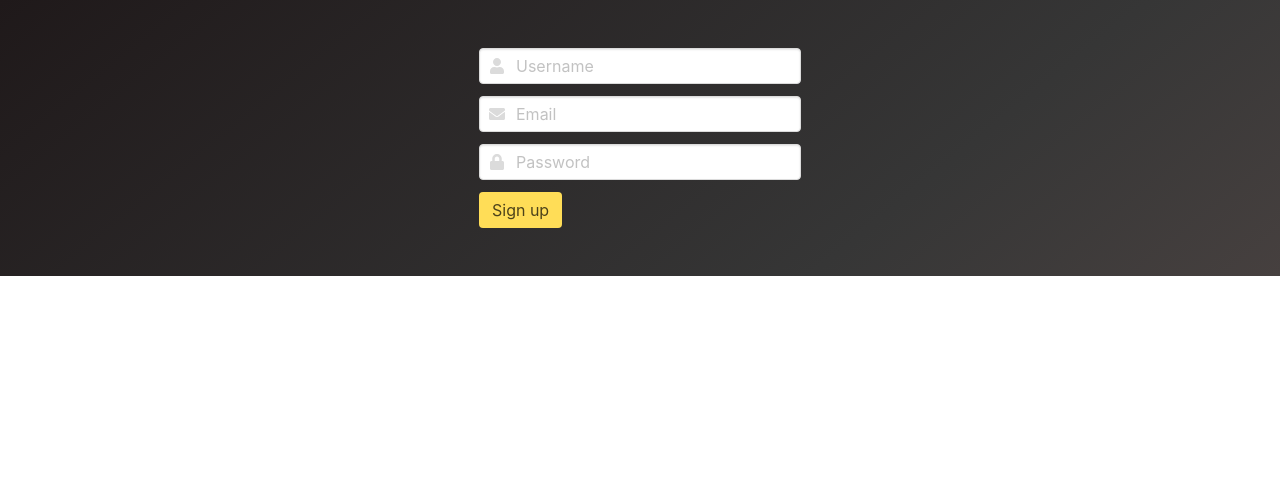
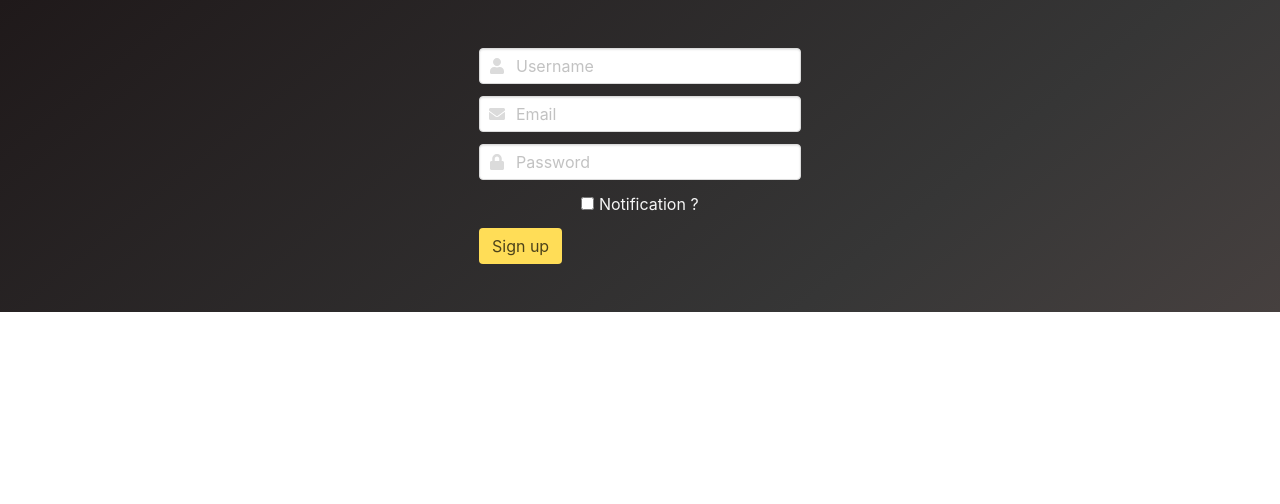
Before and after one commit to Clemalfroy/camagru, a PHP site: page /confirm_account/signup in a window 1280 px wide. Shown: the part 52-556 px from the top of the page. Run offline with PHP 8.4, Linux system fonts and the light colour scheme; data comes from the database, SQL or seed files in the repository; both versions use the stored data as it was after the commit; some libraries are stand-ins or nearby versions.

Commit message:
Need only montage and it's done!

```diff
--- a/app/controllers/comment.php
+++ b/app/controllers/comment.php
@@ -10,7 +10,10 @@ class CommentController extends Controller
             $user = User::find($dbh, "username", $_SESSION["login"]);
             $owner = User::find($dbh, "id", $params["author_id"]);
             $email = new NotificationMail($owner->get_email());
-            $email->send();
+            if ($owner->get_notif()) {
+                print $owner->get_notif();
+                $email->send();
+            }
             Comment::create($dbh, array(
                 "user_id" => $user->get_id(),
                 "picture_id" => $params["picture_id"],
--- a/app/controllers/picture.php
+++ b/app/controllers/picture.php
@@ -55,6 +55,12 @@ class PictureController extends Controller
         $comment = Comment::find($dbh, "picture_id", $params["img_id"]);
         $like = Like::find($dbh, "picture_id", $params["img_id"]);;
         $picture = Picture::find($dbh, "id", $params["img_id"]);
+        if ($comment) {
+            $comment->delete($dbh);
+        }
+        if ($like) {
+            $like->delete($dbh);
+        }
         $picture->delete($dbh);
         $uri = $_SERVER['HTTP_REFERER'];
         header("Location: $uri");
--- a/app/models/user.php
+++ b/app/models/user.php
@@ -31,6 +31,11 @@ class User extends Model
     public function set_pwd($password)
     {
         $this->password = self::hash_pwd($password);
+    }
+
+    public function set_notif($notif)
+    {
+        $this->password = $notif;
     }
 
     public function set_username($username)
--- a/app/views/gallerry.php
+++ b/app/views/gallerry.php
@@ -2,7 +2,7 @@
 
     <div class="container">
         <h1 class="title">Gallery:</h1>
-        <?php foreach ($pictures_paths as $img) { ?>
+        <?php foreach (array_reverse($pictures_paths) as $img) { ?>
             <?php $author = $img->author($dbh) ?>
             <div class="box has-background-dark">
                 <section class="section hero has-text-centered is-dark  is-bold">
--- a/app/views/signup.php
+++ b/app/views/signup.php
@@ -38,6 +38,12 @@
           </p>
         </div>
         <div class="field">
+            <label class="checkbox">
+                <input type="checkbox" name="notif">
+                Notification ?
+            </label>
+        </div>
+        <div class="field">
           <p class="control">
             <input type="submit" class="button is-warning" value="Sign up">
           </p>
```
Also changed, not shown: app/views/parameters.php (+5 -5 lines), camagru.db.
